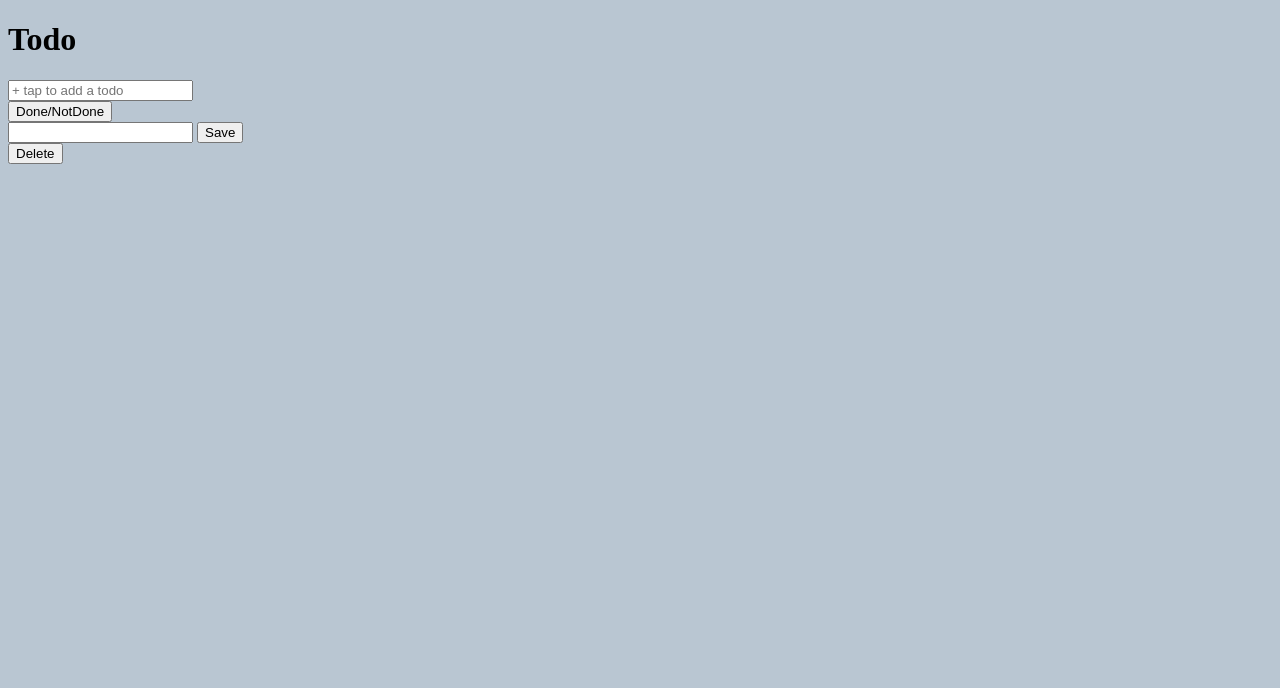
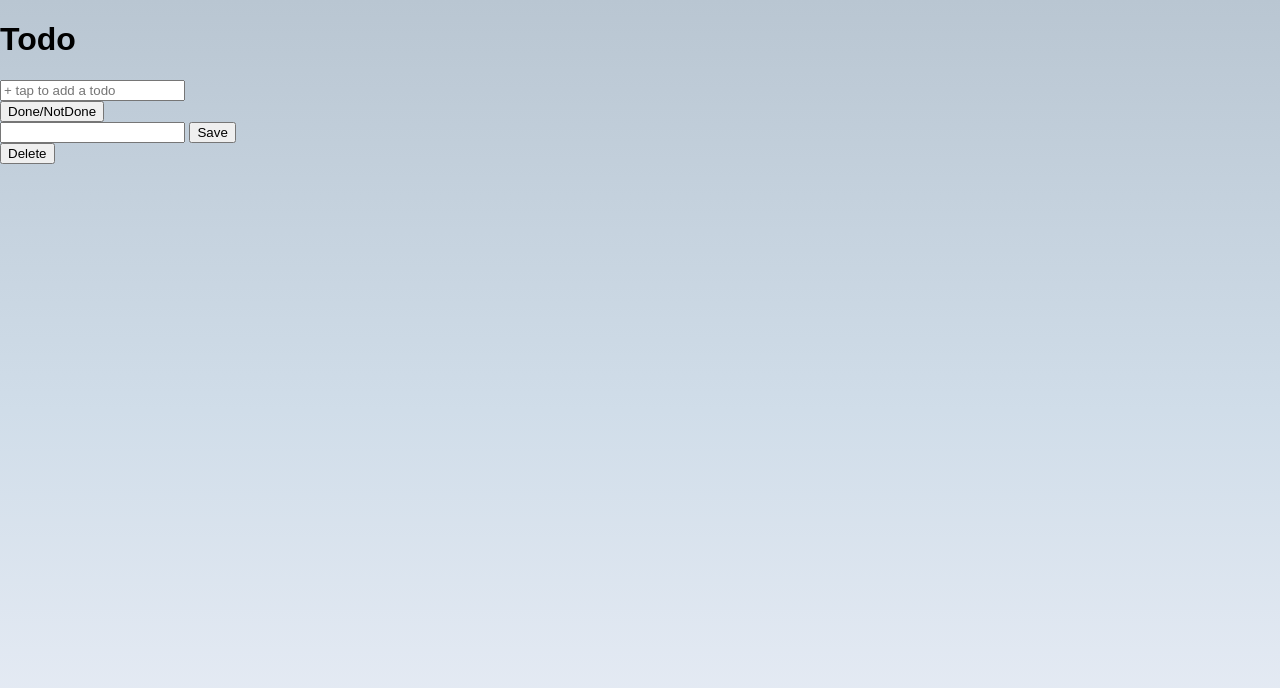
Before and after one commit to ecila7290/sveltekit-app, a SvelteKit app: page / in a window 1280 px wide. Shown: the top 688 px of the page. Built offline with nearby package versions, Linux system fonts and the light colour scheme.

Commit message:
c: Add css for body

```diff
--- a/src/app.css
+++ b/src/app.css
@@ -1,3 +1,18 @@
+:root {
+	font-family: Arial, Helvetica, sans-serif;
+	--primary-color: #b9c6d2;
+	--secondary-color: #d0dde9;
+	--tertiary-color: #edf0f8;
+}
+
 body {
-  background-color: #b9c6d2;
+	background-color: var(--primary-color);
+	background: linear-gradient(
+		180deg,
+		var(--primary-color),
+		var(--secondary-color),
+		var(--tertiary-color)
+	);
+	margin: 0;
+	min-height: 100vh;
 }
--- a/src/routes/+page.svelte
+++ b/src/routes/+page.svelte
@@ -1,16 +1,15 @@
 <script>
-  import TodoItem from "$lib/todo-item.svelte";
-  const title = "Todo"
+	import TodoItem from '$lib/todo-item.svelte';
+	const title = 'Todo';
 </script>
 
 <svelte:head>
-  <title>{title}</title>
+	<title>{title}</title>
 </svelte:head>
 
 <h1>{title}</h1>
 <form action="" method="">
-  <input type="text" name="text" aria-label="Add a todo" placeholder="+ tap to add a todo">
+	<input type="text" name="text" aria-label="Add a todo" placeholder="+ tap to add a todo" />
 </form>
 
-
 <TodoItem />
```
